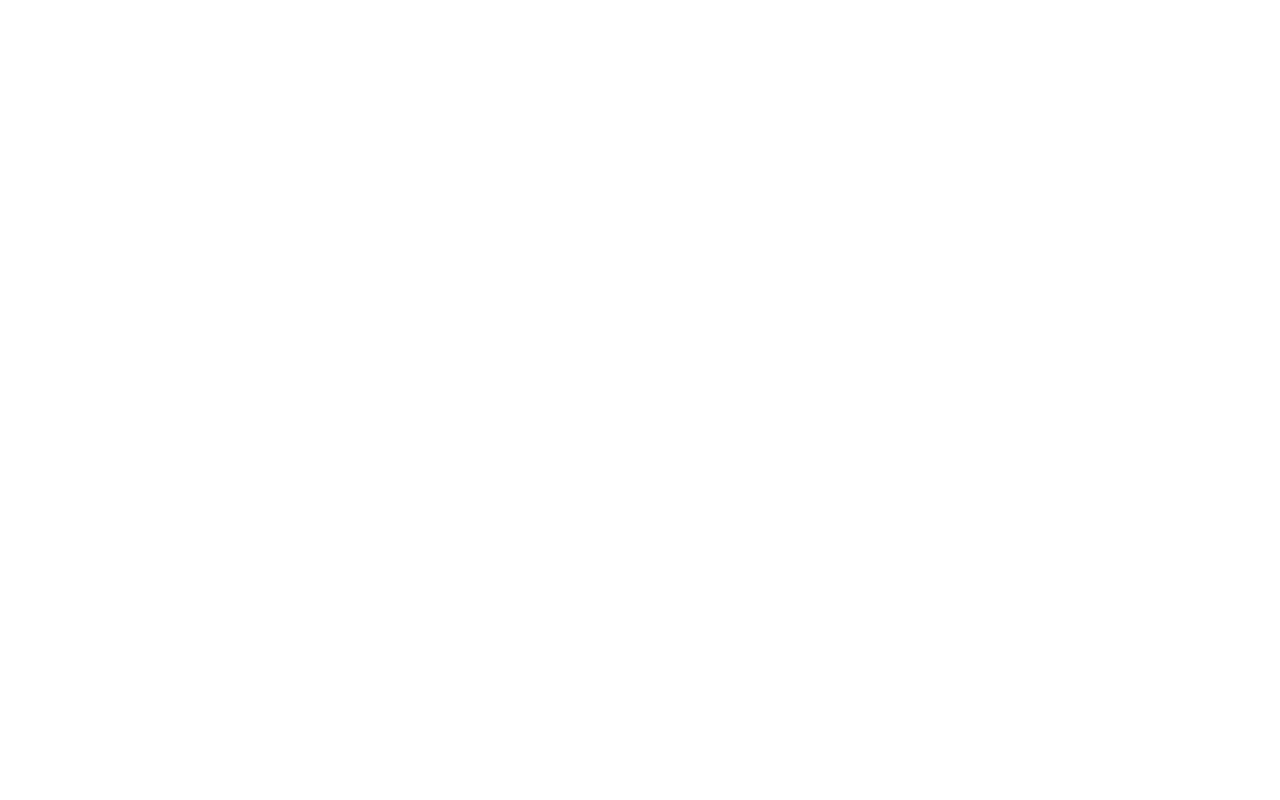
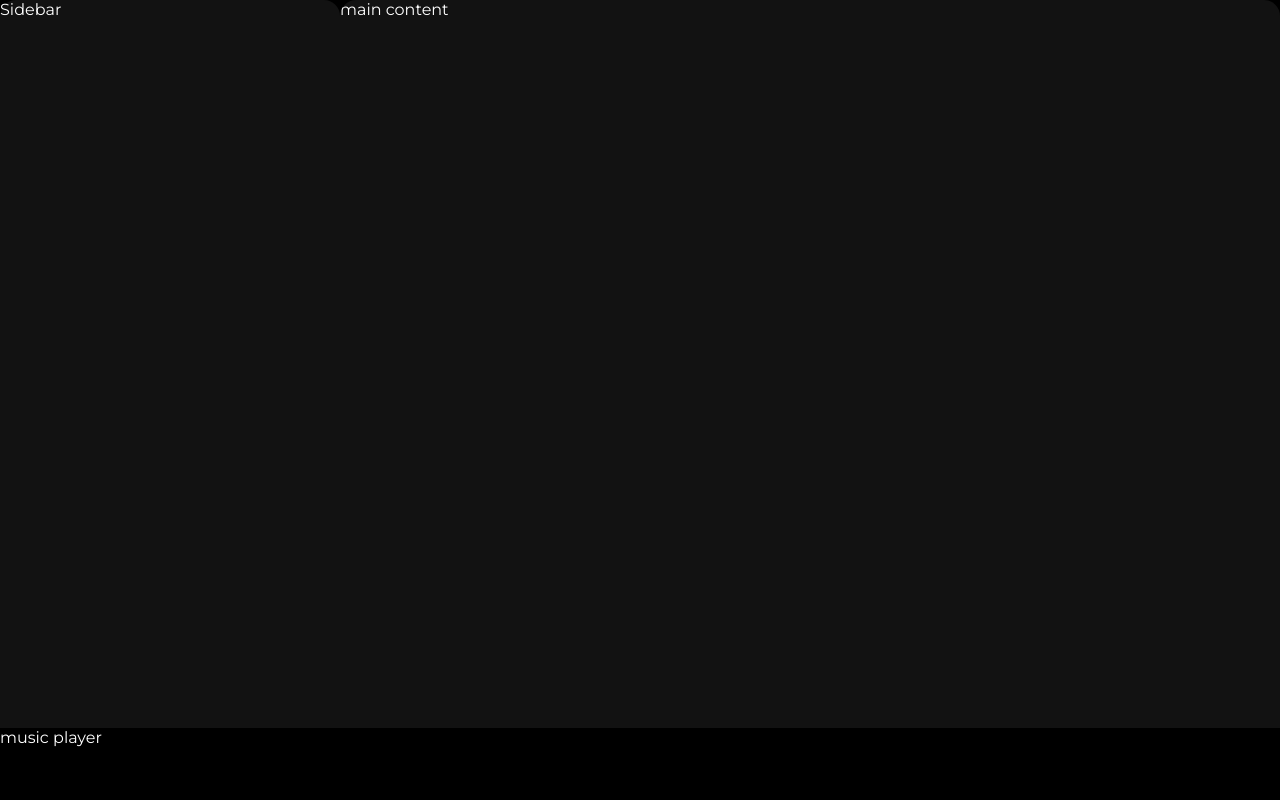
Before and after one commit to KritikaSingh27/Spotify-clone, a plain HTML site: page index.html in a window 1280 px wide. Drawn offline with Linux system fonts and the light colour scheme.

Commit message:
designed layout

```diff
--- a/index.html
+++ b/index.html
@@ -5,13 +5,17 @@
     <meta name="viewport" content="width=device-width, initial-scale=1.0">
     <link rel="stylesheet" href="https://cdnjs.cloudflare.com/ajax/libs/font-awesome/6.7.2/css/all.min.css" integrity="sha512-Evv84Mr4kqVGRNSgIGL/F/aIDqQb7xQ2vcrdIwxfjThSH8CSR7PBEakCr51Ck+w+/U6swU2Im1vVX0SVk9ABhg==" crossorigin="anonymous" referrerpolicy="no-referrer" />
     <link rel="icon" href="./assets/logo.png">
+    <link rel="preconnect" href="https://fonts.googleapis.com">
+    <link rel="preconnect" href="https://fonts.gstatic.com" crossorigin>
+    <link href="https://fonts.googleapis.com/css2?family=Montserrat:ital,wght@0,100..900;1,100..900&display=swap" rel="stylesheet">
+    <link rel="stylesheet" href="style.css">
     <title>Spotify - Web player: Music for everyone.</title>
 </head>
 <body>
     <div class="main">
-        <div class="sidebar"></div>
-        <div class="main-content"></div>
-        <div class="music-palyer"></div>
+        <div class="sidebar">Sidebar</div>
+        <div class="main-content"> main content</div>
+        <div class="music-palyer">music player</div>
     </div>
 </body>
 </html>
--- a/style.css
+++ b/style.css
@@ -0,0 +1,29 @@
+body{
+    font-family: 'Montserrat',sans-serif;
+    margin: 0;
+    background-color: #000;
+    color: #fff;
+    overflow: hidden;
+}
+.main{
+    display: flex;
+    height: 100vh;
+}
+.sidebar{
+    background-color: #121212;
+    width: 340px;
+    border-radius: 1rem; /*16px*/
+}
+.main-content{
+    flex: 1;
+    background-color: #121212;
+    border-radius: 1rem;
+    overflow: auto;
+}
+.music-palyer{
+    background-color: #000;
+    position: fixed;
+    bottom: 0px;
+    height: 72px;
+    width: 100%;
+}
```
